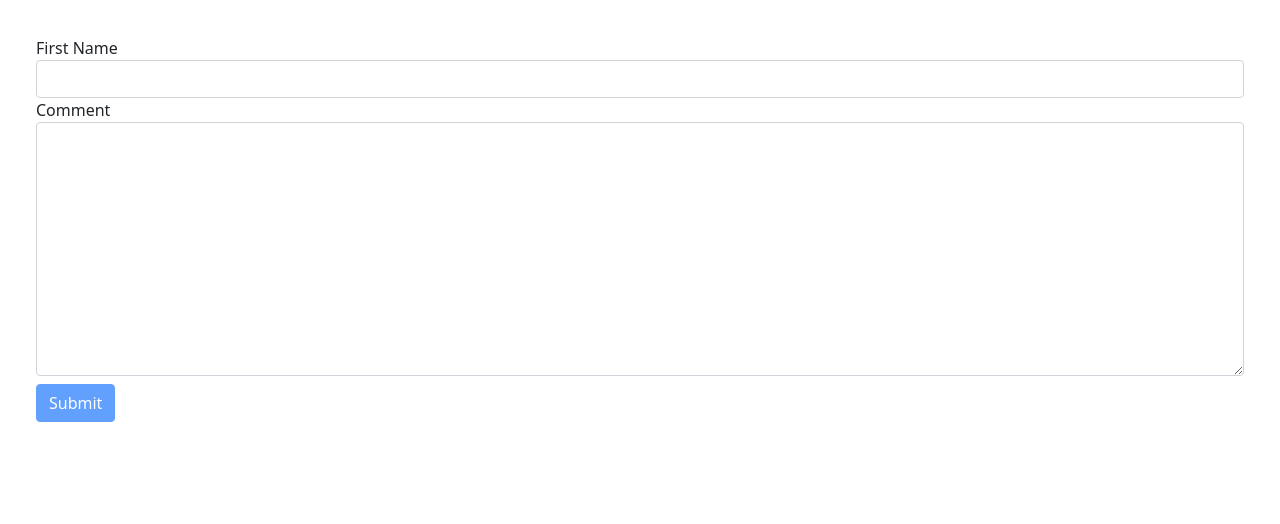
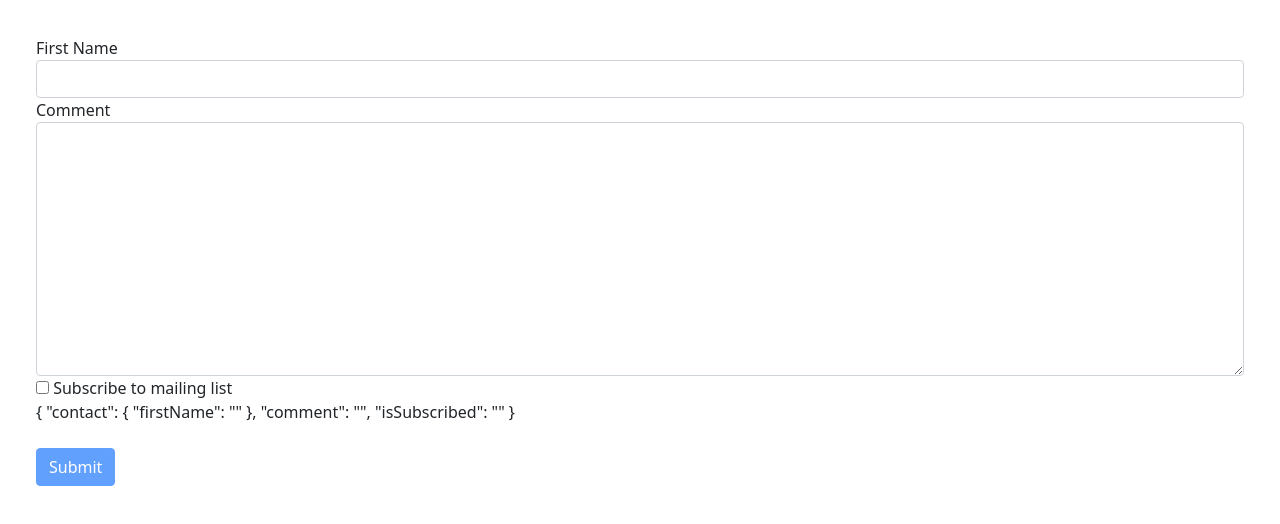
Before and after one commit to VictorRandom/mosh-angular-template-forms, an Angular app: page / in a window 1280 px wide. Shown: the top 524 px of the page. Built offline with nearby package versions, Linux system fonts and the light colour scheme.

Commit message:
working with check boxes

```diff
--- a/src/app/signup-form/signup-form.component.html
+++ b/src/app/signup-form/signup-form.component.html
@@ -24,6 +24,15 @@
       <textarea ngModel name="comment" id="comment" cols="30" rows="10" class="form-control"></textarea>
     </div>
 
+    <div class="checkbox">
+      <label>
+        <input type="checkbox" ngModel name="isSubscribed"> Subscribe to mailing list
+      </label>
+    </div>
+    <p>
+      {{ f.value | json }}
+    </p>
+
     <button class="btn btn-primary mt-2" [disabled]="!f.valid">Submit</button>
 
   </form>
```
